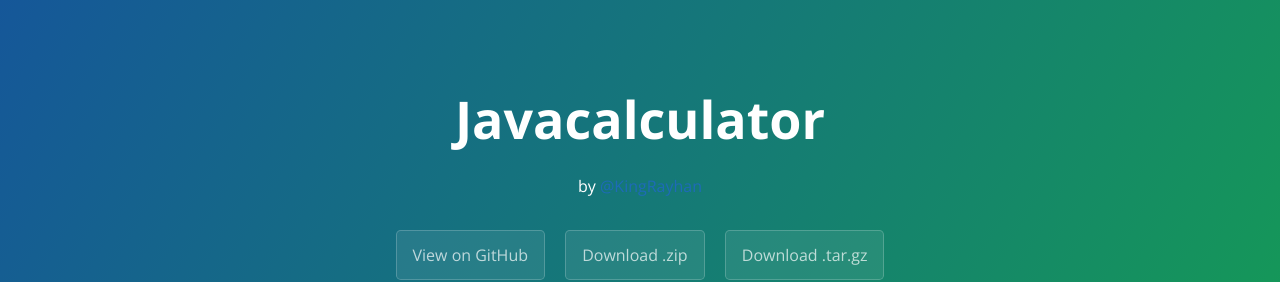
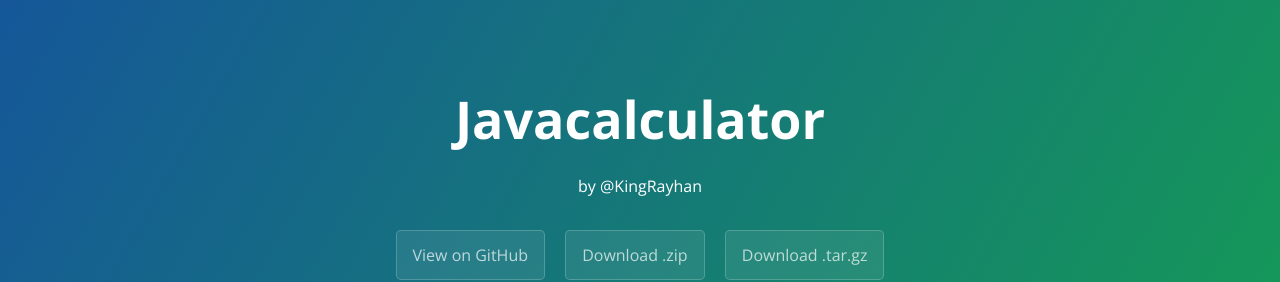
Before and after one commit to kingRayhan/JavaCalculator, a plain HTML site: page index.html in a window 1280 px wide. Shown: the top 282 px of the page. Drawn offline with nearby package versions, Linux system fonts and the light colour scheme.

Commit message:
Update index.html

```diff
--- a/index.html
+++ b/index.html
@@ -12,7 +12,9 @@
   <body>
     <section class="page-header">
       <h1 class="project-name">Javacalculator</h1>
-      <p>by <a href="https://github.com/kingRayhan">@KingRayhan</p>
+      <p>by <a href="https://github.com/kingRayhan" style="
+    color: #fff;
+">@KingRayhan</a></p>
       <h2 class="project-tagline"></h2>
       <a href="https://github.com/kingRayhan/javaCalculator" class="btn">View on GitHub</a>
       <a href="https://github.com/kingRayhan/javaCalculator/zipball/master" class="btn">Download .zip</a>
```
